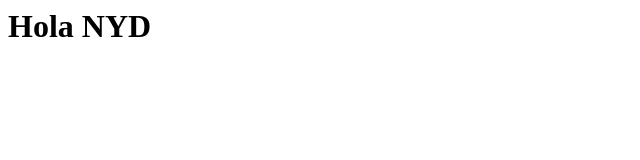
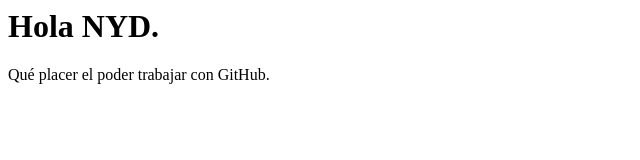
Before and after one commit to iamnyd/coursera, a plain HTML site: page site/index.html in a window 1280 px wide. Shown: the whole page, without its empty margins (0-640 px from the left). Drawn offline with Linux system fonts and the light colour scheme.

Commit message:
small change to page content

```diff
--- a/site/index.html
+++ b/site/index.html
@@ -4,7 +4,8 @@
 </head>
 <body>
 <h1>
-	Hola NYD
+	Hola NYD.
 </h1>
+<p>Qué placer el poder trabajar con GitHub.</p>
 </body>
 </html>
```
